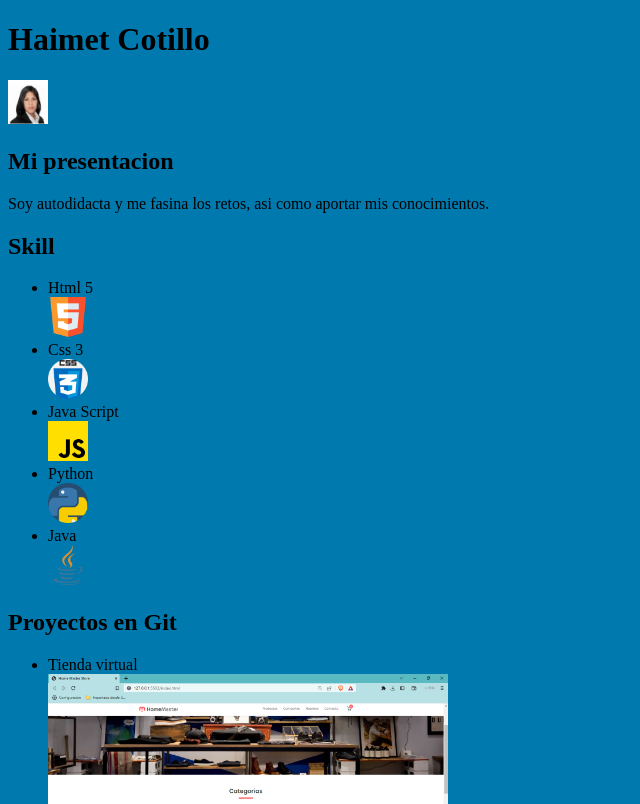
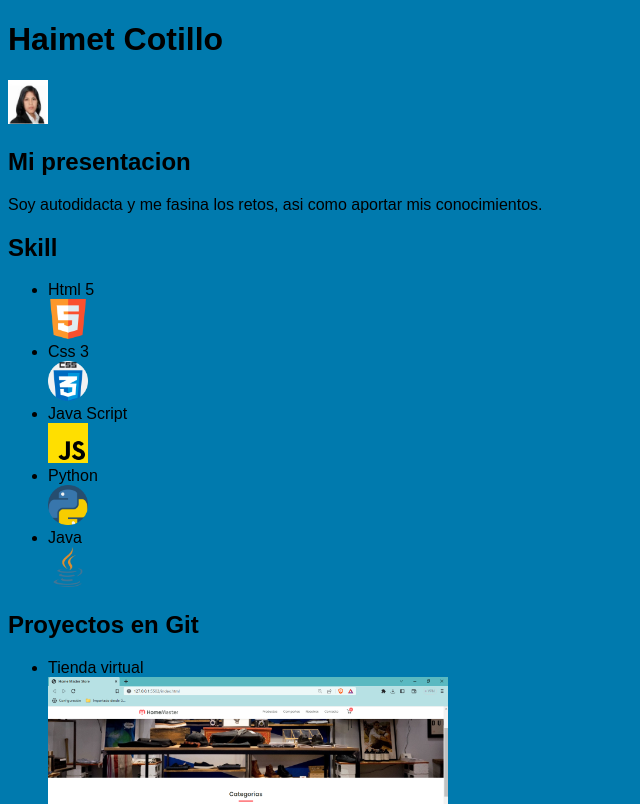
Before and after one commit to LiotecOf/Portafolio.Haimet, a plain HTML site: page index.html in a window 1280 px wide. Shown: the top 804 px of the page, without its empty margins (0-640 px from the left). Drawn offline with Linux system fonts and the light colour scheme.

Commit message:
first commit

```diff
--- a/css/estilos.css
+++ b/css/estilos.css
@@ -1,3 +1,4 @@
 *{
     background-color: RGB(0,122,174);
+    font-family: 'Quicksand', sans-serif;;
 }
```
